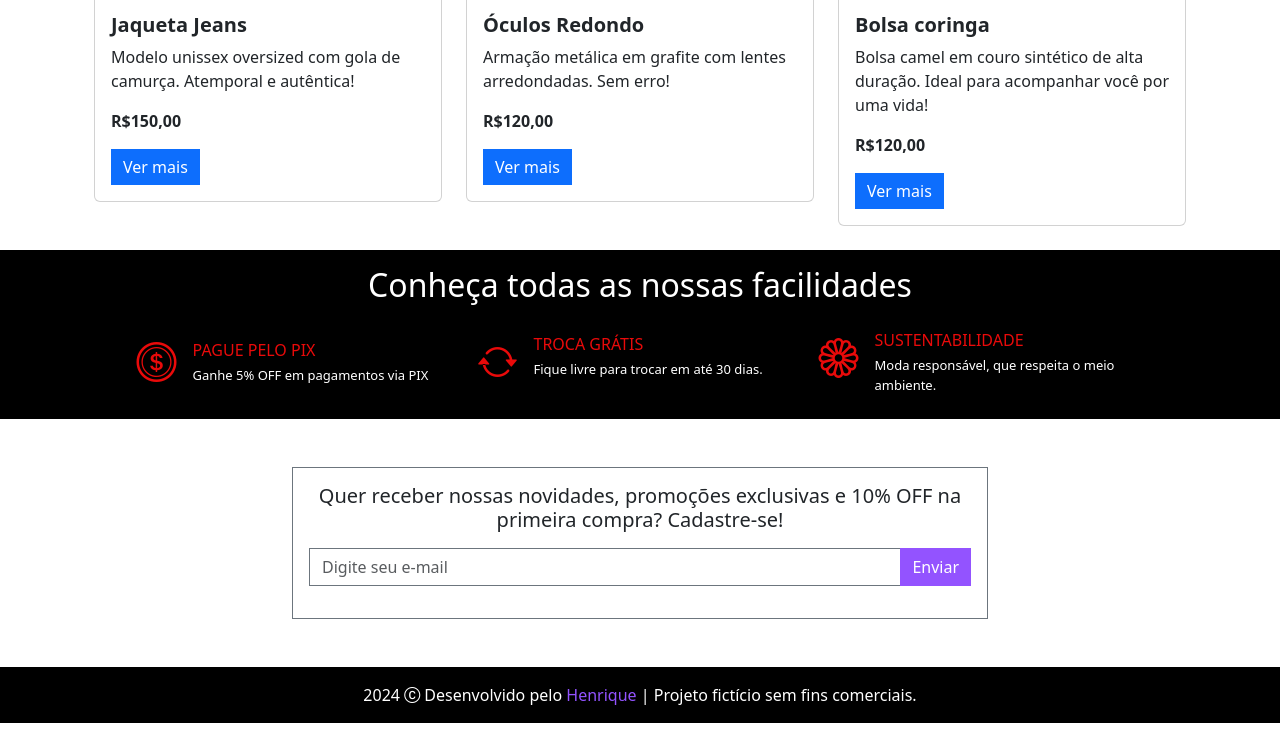
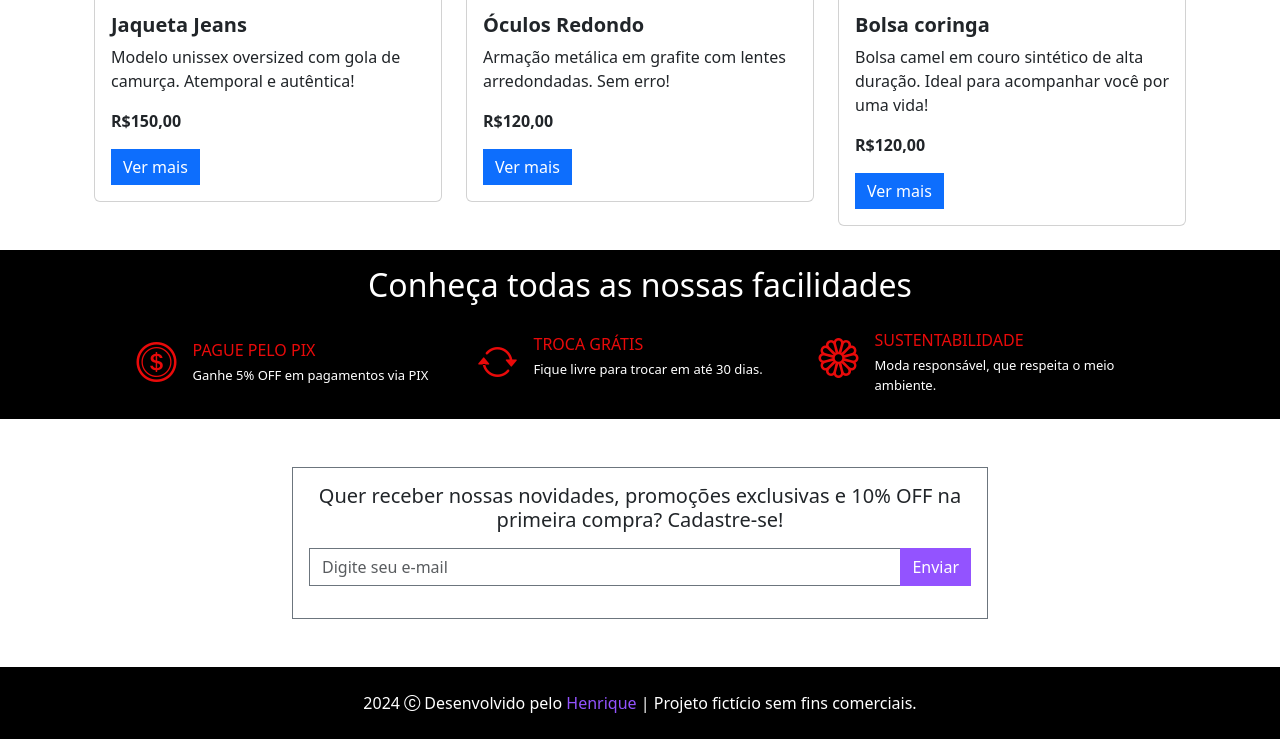
Before and after one commit to Rochadevj/Meteora-Store, a plain HTML site: page index.html in a window 1280 px wide. Shown: the part 1988-2727 px from the top of the page. Drawn offline with nearby package versions, Linux system fonts and the light colour scheme; files whose address does not match are found by name.

Commit message:
mude o padding

```diff
--- a/index.html
+++ b/index.html
@@ -352,7 +352,7 @@
   </form>
 
   <footer class="text-center bg-black text-bg-dark">
-    <p class="card-text py-3">2024 <i class="bi bi-c-circle"></i> Desenvolvido pelo
+    <p class="card-text py-4">2024 <i class="bi bi-c-circle"></i> Desenvolvido pelo
       <a href="https://henriquerocha.io/" target="_blank" style="color: #9353FF; text-decoration: none;">Henrique</a> | Projeto fictício sem fins comerciais.
     </p>
   </footer>
```
